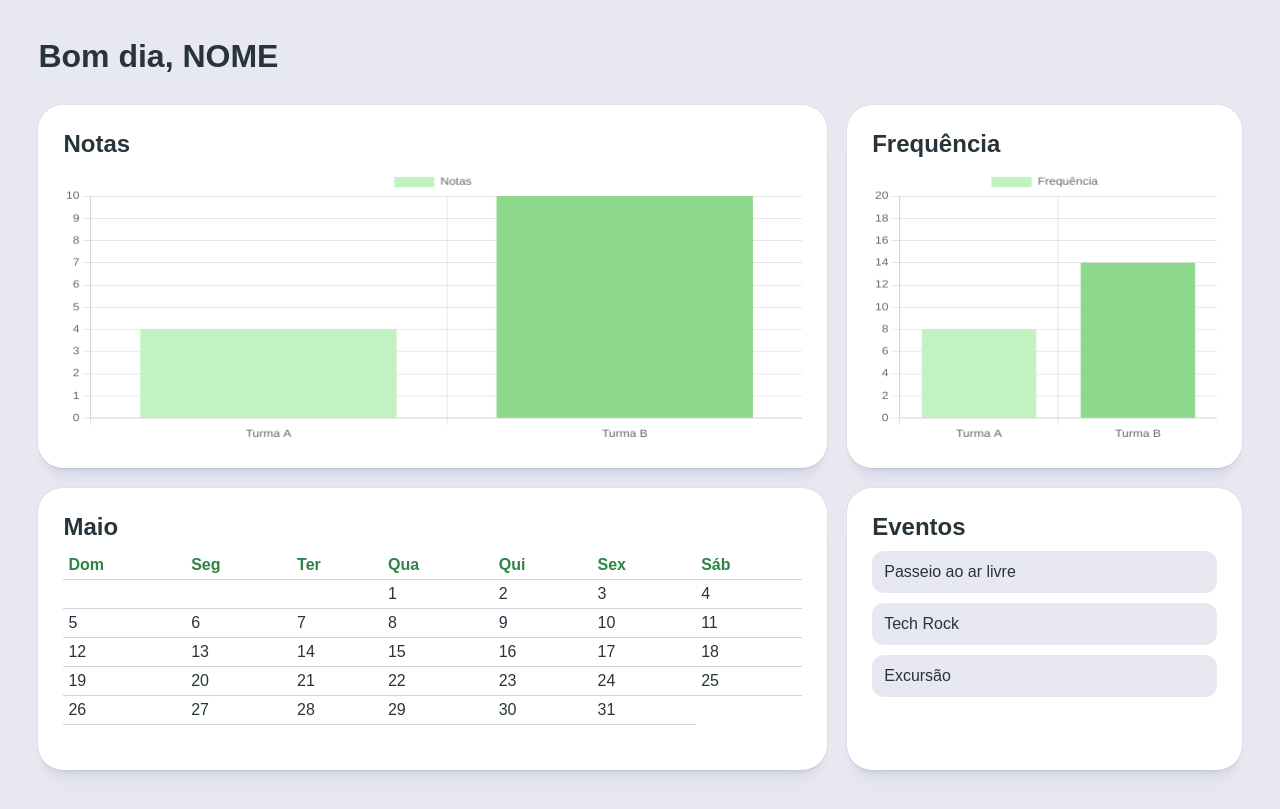
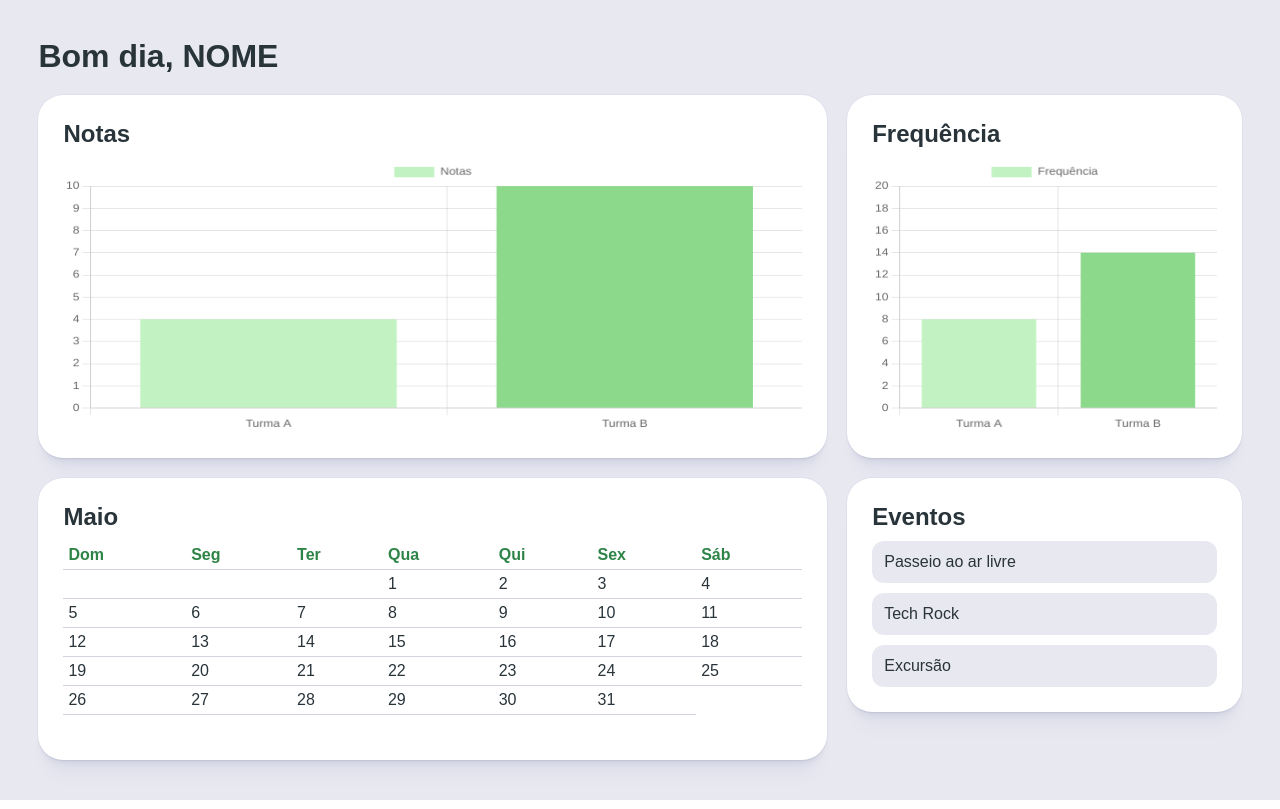
Before and after one commit to feliquisds/proj_integrador, a PHP site: page /dashboard/relatorios.html in a window 1280 px wide. Run offline with PHP 8.4, Linux system fonts and the light colour scheme.

Commit message:
applying more grids

```diff
--- a/css/global.css
+++ b/css/global.css
@@ -80,7 +80,12 @@ body {
 
 h1, h2, h3, h4, h5, h6, p {
     color: var(--input-focused);
-    margin-bottom: 10px;
+}
+
+@media (max-width: 500px) {
+    *:not(h1, h2, h3, h4, h5, h6) {
+        font-size: small;
+    }
 }
 
 iframe {
--- a/css/grid.css
+++ b/css/grid.css
@@ -2,6 +2,7 @@
     width: 100%;
     display: grid;
     justify-items: center;
+    align-items: start;
 }
 
 .grid > * {
--- a/dashboard/relatorios.html
+++ b/dashboard/relatorios.html
@@ -12,19 +12,19 @@
     <div class="grid grid-1x">
         <h1>Bom dia, NOME</h1>
         <div class="grid grid-2x-2-1">
-            <div class="card">
+            <div class="grid grid-1x-10px card">
                 <h2>Notas</h2>
                 <canvas id="chartNotas"></canvas>
             </div>
-            <div class="card">
+            <div class="grid grid-1x-10px card">
                 <h2>Frequência</h2>
                 <canvas id="chartFrequencia"></canvas>
             </div>
-            <div class="card">
+            <div class="grid grid-1x-10px card">
                 <h2>Maio</h2>
                 <div id="calendar-date">Carregando...</div>
             </div>
-            <div class="card">
+            <div class="grid grid-1x-10px card">
                 <h2>Eventos</h2>
                 <div class="grid grid-1x-10px">
                     <div class="subcard">Passeio ao ar livre</div>
--- a/dashboard/turmas.html
+++ b/dashboard/turmas.html
@@ -67,12 +67,12 @@
             </div>
         </div>
         <div class="grid grid-2x-2-1">
-            <div class="card">
+            <div class="grid grid-1x-10px card">
                 <h2>Gráfico da Turma</h2>
                 <canvas id="graficoTurma"></canvas>
             </div>
 
-            <div class="card">
+            <div class="grid grid-1x-10px card">
                 <h2>Atividades</h2>
                 <div class="grid grid-1x-10px">
                     <div class="subcard">Atividade 01 <span class="inactive">16/05</span></div>
```
Also changed, not shown: index.html (+3 -5 lines).
